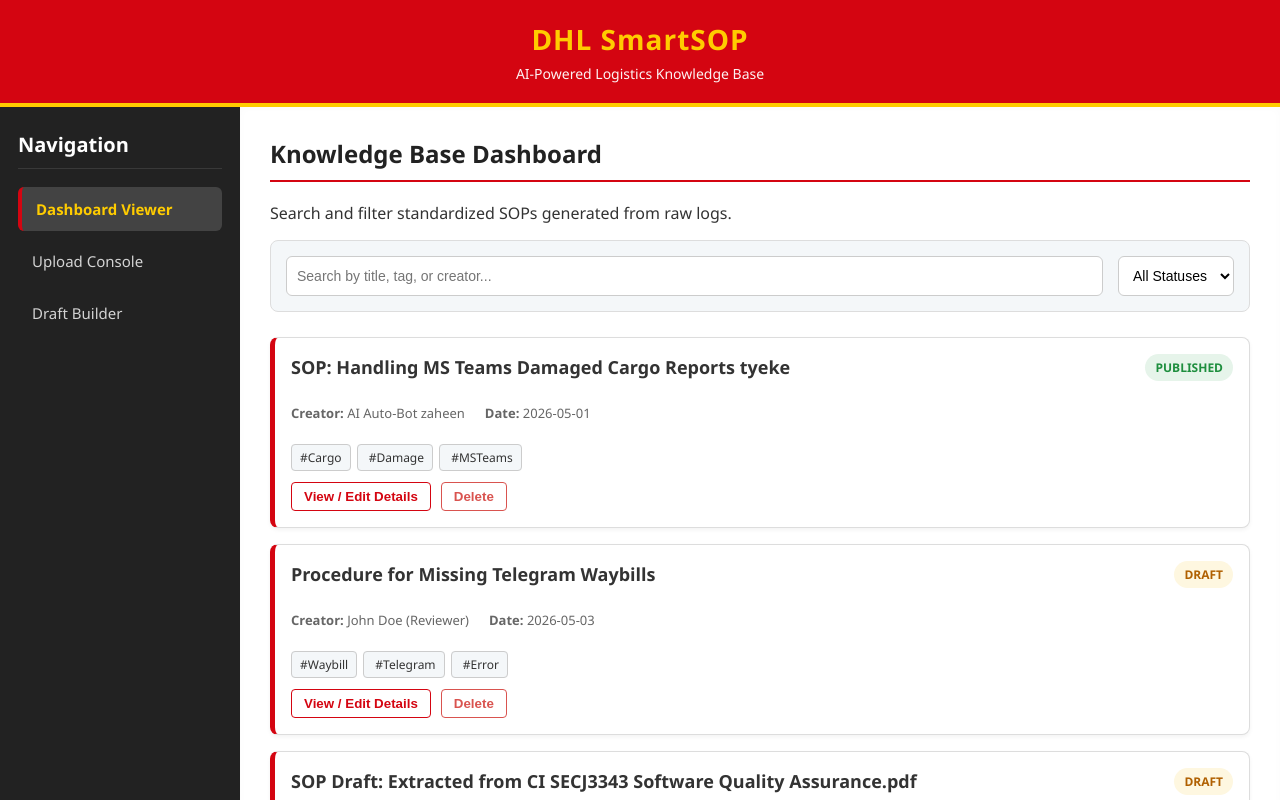
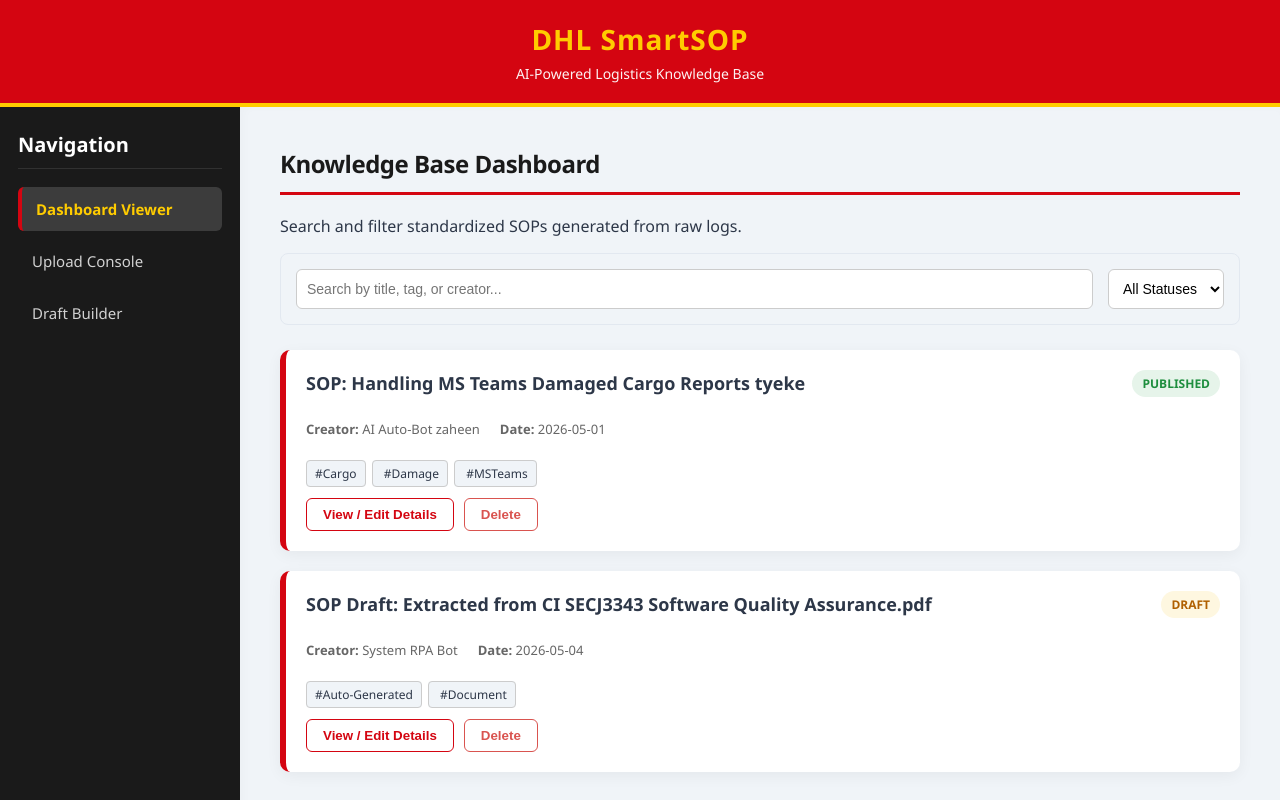
Before and after one commit to shajannatuliman/nexgendhl, a Vue app: page / in a window 1280 px wide. Shown: the top 800 px of the page. Built offline with nearby package versions, Linux system fonts and the light colour scheme; data requests are answered from the project's data file.

Commit message:
make the ui more interesting and interactive

```diff
--- a/db.json
+++ b/db.json
@@ -10,18 +10,6 @@
         "Cargo",
         "Damage",
         "MSTeams"
-      ]
-    },
-    {
-      "id": "2",
-      "title": "Procedure for Missing Telegram Waybills",
-      "status": "Draft",
-      "creator": "John Doe (Reviewer)",
-      "date": "2026-05-03",
-      "tags": [
-        "Waybill",
-        "Telegram",
-        "Error"
       ]
     },
     {
--- a/src/App.vue
+++ b/src/App.vue
@@ -139,16 +139,39 @@
 :root {
   --dhl-red: #D40511;
   --dhl-yellow: #FFCC00;
-  --dark-bg: #222222;
-  --bg-light: #F4F7F9;
+  --dark-bg: #1A1A1A; /* Slightly softer than pure black */
+  --bg-light: #F0F4F8; /* A very soft, modern grayish-blue background */
   --surface: #FFFFFF;
-  --text-dark: #333333;
-  --border-soft: #DDDDDD;
+  --text-dark: #2D3748; /* Softer text color, easier to read */
+  --border-soft: #E2E8F0;
 }
 
 * { box-sizing: border-box; }
-body { font-family: "Segoe UI", Tahoma, Geneva, Verdana, sans-serif; margin: 0; background-color: var(--bg-light); color: var(--text-dark); }
-.layout { display: flex; min-height: calc(100vh - 150px); }
-.main-content { flex: 1; padding: 30px; background: var(--surface); box-shadow: inset 0 0 10px rgba(0,0,0,0.02); }
-.main-content h2 { margin-top: 0; padding-bottom: 10px; border-bottom: 2px solid var(--dhl-red); color: var(--dark-bg); }
+body {
+  font-family: "Segoe UI", Tahoma, Geneva, Verdana, sans-serif;
+  margin: 0;
+  background-color: var(--bg-light);
+  color: var(--text-dark);
+}
+
+.layout {
+  display: flex;
+  min-height: calc(100vh - 150px);
+}
+
+.main-content {
+  flex: 1;
+  padding: 40px; /* Give it more breathing room */
+  background: var(--bg-light); /* Use the soft background instead of white */
+  box-shadow: inset 4px 0 10px rgba(0,0,0,0.02);
+}
+
+.main-content h2 {
+  margin-top: 0;
+  padding-bottom: 12px;
+  border-bottom: 3px solid var(--dhl-red); /* Thicker, bolder underline */
+  color: var(--dark-bg);
+  font-weight: 800;
+  letter-spacing: -0.5px; /* Tighter letter spacing looks more modern */
+}
 </style>
--- a/src/components/SopsCard.vue
+++ b/src/components/SopsCard.vue
@@ -41,30 +41,52 @@
 </script>
 
 <style scoped>
-/* Keep the exact same CSS as before, just changed the main class name to .sop-card */
 .sop-card {
   background: white;
-  border: 1px solid var(--border-soft);
-  border-left: 5px solid var(--dhl-red);
-  border-radius: 8px;
-  padding: 16px;
-  margin-bottom: 16px;
-  box-shadow: 0 2px 4px rgba(0,0,0,0.05);
+  border: none; /* Remove the harsh border */
+  border-left: 6px solid var(--dhl-red);
+  border-radius: 10px; /* Softer corners */
+  padding: 20px;
+  margin-bottom: 20px;
+  /* Add a soft, modern drop shadow */
+  box-shadow: 0 4px 15px rgba(0,0,0,0.05);
+  /* Add a smooth transition for the hover effect */
+  transition: transform 0.2s ease, box-shadow 0.2s ease;
 }
+
+/* When the mouse hovers over the card, it lifts up slightly */
+.sop-card:hover {
+  transform: translateY(-4px);
+  box-shadow: 0 12px 24px rgba(212, 5, 17, 0.12); /* Subtle red shadow tint */
+}
+
 .card-header { display: flex; justify-content: space-between; align-items: center; margin-bottom: 10px; }
 .card-header h3 { margin: 0; font-size: 18px; color: var(--text-dark); }
+
 .badge { padding: 5px 10px; border-radius: 20px; font-size: 12px; font-weight: bold; text-transform: uppercase; }
 .published { background: #e6f4ea; color: #1e8e3e; }
 .draft { background: #fef7e0; color: #b06000; }
 .reviewed { background: #e8f0fe; color: #1a73e8; }
+
 .card-meta { display: flex; gap: 20px; font-size: 13px; color: #666; margin-bottom: 10px; }
 .card-tags { margin-bottom: 15px; }
 .tag { background: var(--bg-light); color: var(--text-dark); font-size: 12px; padding: 4px 8px; border-radius: 4px; margin-right: 6px; border: 1px solid #ccc; }
 
 /* Action Buttons Styling */
 .card-actions { display: flex; gap: 10px; }
-.action-btn { background: transparent; color: var(--dhl-red); border: 1px solid var(--dhl-red); padding: 6px 12px; border-radius: 4px; cursor: pointer; font-weight: bold; }
-.action-btn:hover { background: var(--dhl-red); color: white; }
-.delete-btn { background: transparent; color: #d9534f; border: 1px solid #d9534f; padding: 6px 12px; border-radius: 4px; cursor: pointer; font-weight: bold; }
-.delete-btn:hover { background: #d9534f; color: white; }
+
+.action-btn, .delete-btn {
+  background: transparent;
+  padding: 8px 16px;
+  border-radius: 6px;
+  cursor: pointer;
+  font-weight: 600;
+  transition: all 0.2s ease;
+}
+
+.action-btn { color: var(--dhl-red); border: 1.5px solid var(--dhl-red); }
+.action-btn:hover { background: var(--dhl-red); color: white; transform: scale(1.02); }
+
+.delete-btn { color: #d9534f; border: 1.5px solid #d9534f; }
+.delete-btn:hover { background: #d9534f; color: white; transform: scale(1.02); }
 </style>
```
